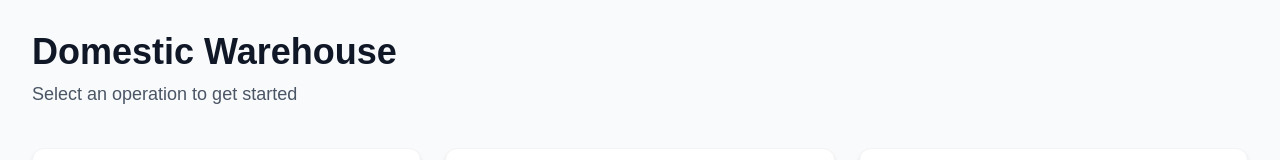
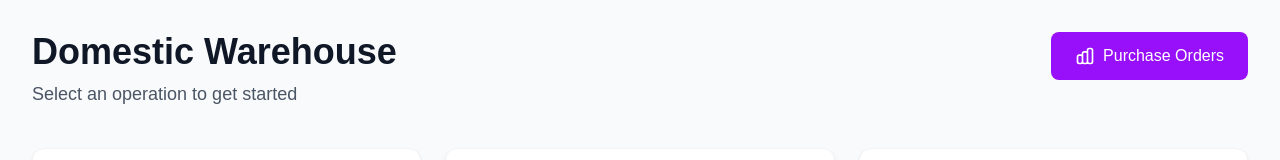
Before and after one commit to khushinj/Inventory-Management-System, a Next.js app in the folder frontend/: page /domestic-homepage in a window 1280 px wide. Shown: the top 160 px of the page. Built offline with nearby package versions, Linux system fonts and the light colour scheme; no server answers.

Commit message:
Button added for purchase order dashboard access in domestic homepage

```diff
--- a/frontend/app/domestic-homepage/page.tsx
+++ b/frontend/app/domestic-homepage/page.tsx
@@ -2,6 +2,7 @@
 
 import { useState, useEffect } from "react";
 import Link from "next/link";
+import { useRouter } from "next/navigation";
 import {
   Package,
   Send,
@@ -112,6 +113,7 @@ const operations: OperationCard[] = [
 ];
 
 export default function DomesticOperationsPage() {
+  const router = useRouter();
   const [purchaseOrders, setPurchaseOrders] = useState<PurchaseOrder[]>([]);
   const [isLoading, setIsLoading] = useState(true);
 
@@ -135,9 +137,20 @@ export default function DomesticOperationsPage() {
   return (
     <div className="min-h-screen bg-gray-50 py-8 px-4 sm:px-6 lg:px-8">
       <div className="max-w-7xl mx-auto">
-        <div className="mb-10">
-          <h1 className="text-4xl font-bold text-gray-900 mb-2">Domestic Warehouse</h1>
-          <p className="text-lg text-gray-600">Select an operation to get started</p>
+        <div className="mb-10 flex justify-between items-start">
+          <div>
+            <h1 className="text-4xl font-bold text-gray-900 mb-2">Domestic Warehouse</h1>
+            <p className="text-lg text-gray-600">Select an operation to get started</p>
+          </div>
+          <button
+            onClick={() => router.push("/purchase-order-dashboard")}
+            className="bg-purple-600 text-white px-6 py-3 rounded-lg font-medium hover:bg-purple-700 transition-colors flex items-center gap-2"
+          >
+            <svg className="w-5 h-5" fill="none" stroke="currentColor" viewBox="0 0 24 24">
+              <path strokeLinecap="round" strokeLinejoin="round" strokeWidth={2} d="M9 19v-6a2 2 0 00-2-2H5a2 2 0 00-2 2v6a2 2 0 002 2h2a2 2 0 002-2zm0 0V9a2 2 0 012-2h2a2 2 0 012 2v10m-6 0a2 2 0 002 2h2a2 2 0 002-2m0 0V5a2 2 0 012-2h2a2 2 0 012 2v14a2 2 0 01-2 2h-2a2 2 0 01-2-2z" />
+            </svg>
+            Purchase Orders
+          </button>
         </div>
 
         <div className="grid grid-cols-1 md:grid-cols-2 lg:grid-cols-3 gap-6 mb-12">
--- a/frontend/app/domestic/page.tsx
+++ b/frontend/app/domestic/page.tsx
@@ -1331,12 +1331,14 @@ function DomesticDashboard() {
                 <p className="text-gray-600">View and manage domestic warehouse transactions</p>
               </div>
             </div>
+            <div className="flex gap-3">
               <button
                 onClick={handleCreate}
                 className="bg-green-600 text-white px-6 py-3 rounded-lg font-medium hover:bg-green-700 transition-colors"
               >
                 + New Transaction
               </button>
+            </div>
           </div>
 
           {/* Excel Import/Export Buttons */}
```
Lines whose indentation alone changed are shown as unchanged.
